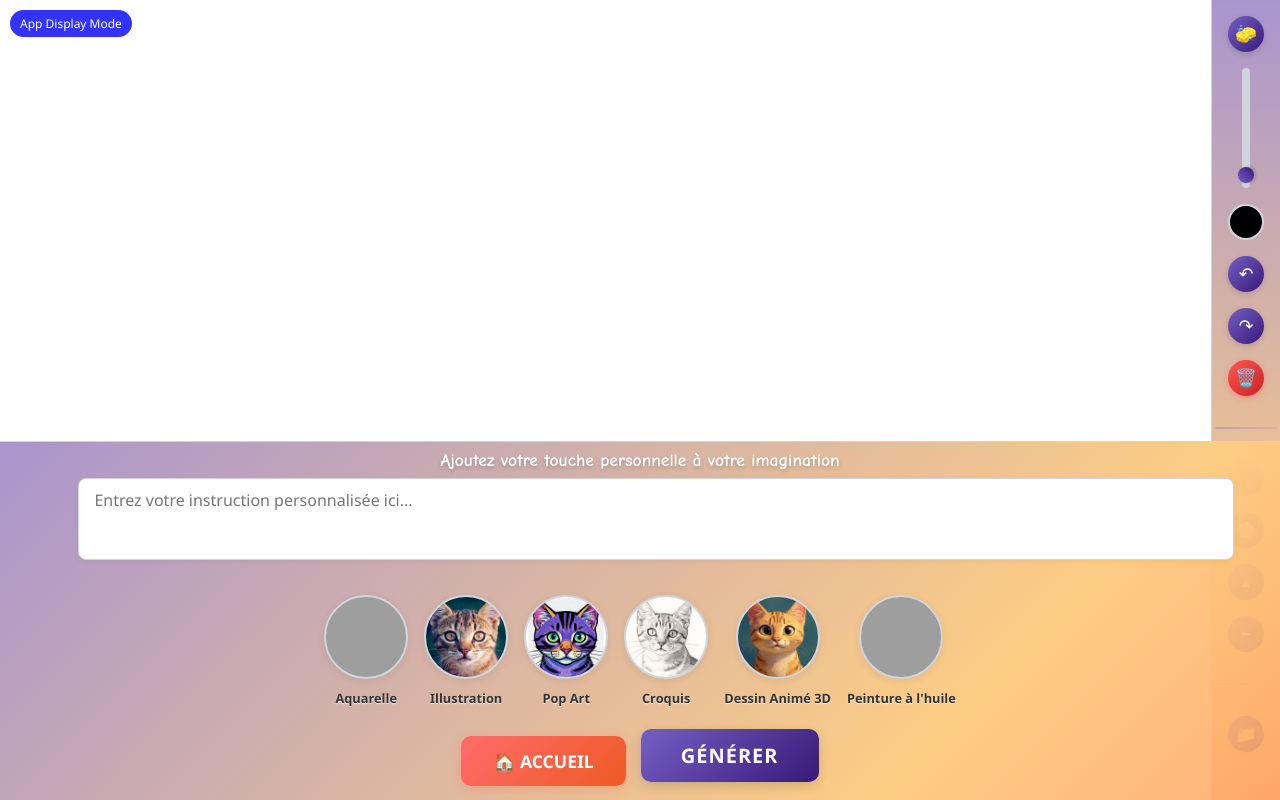
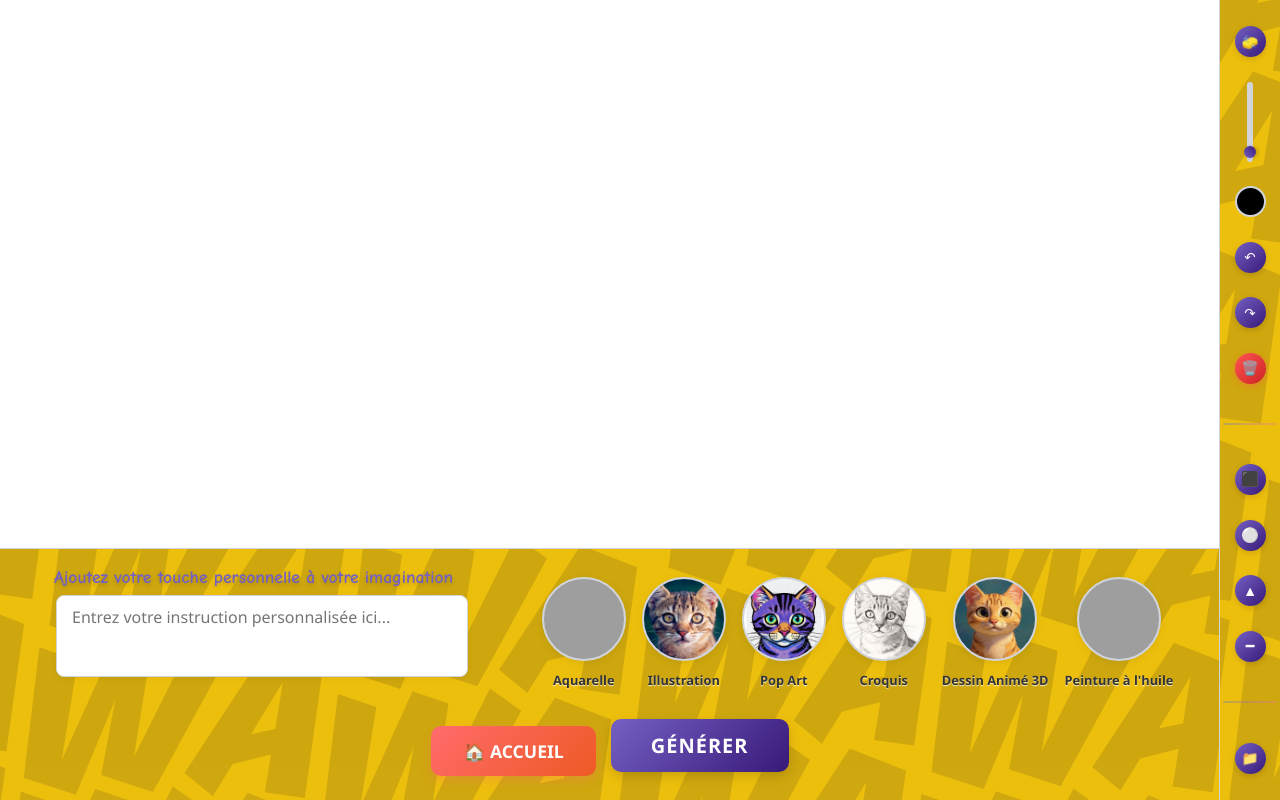
Before and after one commit to litakram/imagination_platform, a website: page public/app.html in a window 1280 px wide. Drawn offline with Linux system fonts and the light colour scheme; grey boxes are pictures that could not be loaded.

Commit message:
Add files via upload

```diff
--- a/public/app.html
+++ b/public/app.html
@@ -35,22 +35,6 @@
       // Setup app-specific WebSocket behavior
       setTimeout(() => {
         if (window.wsSync) {
-          // Add sync indicator for app
-          const syncIndicator = document.createElement('div');
-          syncIndicator.style.cssText = `
-            position: fixed;
-            top: 10px;
-            left: 10px;
-            background: rgba(0, 0, 255, 0.8);
-            color: white;
-            padding: 5px 10px;
-            border-radius: 15px;
-            font-size: 12px;
-            z-index: 1000;
-          `;
-          syncIndicator.textContent = window.wsSync.clientType === 'controller' ? 'App Controller Mode' : 'App Display Mode';
-          document.body.appendChild(syncIndicator);
-
           // If this is a controller, sync drawing actions
           if (window.wsSync.clientType === 'controller') {
             // Sync drawing events (this would be integrated with your existing script.js)
@@ -180,15 +164,27 @@
       </div>
     </div>
 
-    <!-- Bottom panel with style carousel and generate button -->
+    <!-- Bottom panel with organized controls -->
     <div id="bottomPanel">
       <div class="bottom-content">
-        <div class="prompt-container">
-          <label for="personalPrompt" class="prompt-label">Ajoutez votre touche personnelle à votre imagination</label>
-          <textarea id="personalPrompt" class="personal-prompt" placeholder="Entrez votre instruction personnalisée ici..."></textarea>
+        <!-- Main content area -->
+        <div class="main-content-row">
+          <!-- Personal prompt section -->
+          <div class="prompt-section">
+            <div class="prompt-container">
+              <label for="personalPrompt" class="prompt-label">Ajoutez votre touche personnelle à votre imagination</label>
+              <textarea id="personalPrompt" class="personal-prompt" placeholder="Entrez votre instruction personnalisée ici..."></textarea>
+            </div>
+          </div>
+
+          <!-- Style selection section -->
+          <div class="style-section">
+            <div id="styleCarousel"></div>
+          </div>
         </div>
-        <div id="styleCarousel"></div>
-        <div class="button-group">
+
+        <!-- Action buttons section -->
+        <div class="action-buttons">
           <button id="homeBtn" class="homeBtn" title="Retour à l'accueil" onclick="returnToHome()">🏠 Accueil</button>
           <button id="generateBtn" class="generateBtn">Générer</button>
         </div>
@@ -356,13 +352,7 @@
       transform: translateY(1px);
     }
 
-    /* Button group styling */
-    .button-group {
-      display: flex;
-      gap: 15px;
-      align-items: center;
-      justify-content: center;
-    }
+    /* Action buttons styling - moved to main style.css */
 
     /* Home button styling */
     .homeBtn {
--- a/public/style.css
+++ b/public/style.css
@@ -369,36 +369,44 @@ html, body {
   top: 0;
   right: 0;
   bottom: 0;
-  width: 68px;
-  background: linear-gradient( #a995ce 0%, #fdcd84 75%, #ffa565df 100%);
+  width: 60px;
+  background: #EDBF0D;
+  background-image: url('bacground.svg');
+  background-size: cover;
+  background-position: center;
+  background-repeat: no-repeat;
   border-left: 1px solid var(--panel-border);
   display: flex;
   flex-direction: column;
   align-items: center;
-  padding-top: 1rem;
-  z-index: 15;
+  padding: 0.5rem 0;
+  z-index: 25;
+  overflow: hidden;
 }
 .toolBar {
   display: flex;
   flex-direction: column;
   align-items: center;
-  gap: 1rem;
+  gap: 0.4rem;
   width: 100%;
+  height: 100%;
+  justify-content: space-evenly;
 }
 .toolButton {
-  width: 36px;
-  height: 36px;
+  width: 31px;
+  height: 31px;
   border-radius: 50%;
   background: linear-gradient(135deg, #7460C4 0%, #381978 100%);
   color: #fff;
   border: none;
-  font-size: 1.1rem;
+  font-size: 0.85rem;
   display: flex;
   align-items: center;
   justify-content: center;
   cursor: pointer;
   transition: all 0.3s ease;
   box-shadow: 0 2px 6px rgba(0, 0, 0, 0.15);
+  flex-shrink: 0;
 }
 .toolButton.active {
   background: linear-gradient(135deg, #381978 0%, #7460C4 100%); /* Reversed gradient for active state */
@@ -434,7 +442,8 @@ html, body {
   width: 80%;
   height: 1px;
   background: rgba(255, 255, 255, 0.5);
-  margin: 0.5rem 0;
+  margin: 0.2rem 0;
+  flex-shrink: 0;
 }
 
 /* Style spécifique pour le bouton d'effacement du canvas */
@@ -466,20 +475,21 @@ html, body {
 }
 /* Brush size slider container */
 #sizeSliderContainer {
-  width: 36px;
-  height: 120px;
+  width: 31px;
+  height: 80px;
   display: flex;
   align-items: center;
   justify-content: center;
+  flex-shrink: 0;
 }
 /* Rotate the range input to appear vertical */
 #sizeSlider {
   -webkit-appearance: none;
   appearance: none;
-  width: 120px;
-  height: 8px;
+  width: 80px;
+  height: 6px;
   background: #d1d5db;
-  border-radius: 4px;
+  border-radius: 3px;
   transform: rotate(-90deg);
   outline: none;
   cursor: pointer;
@@ -487,16 +497,16 @@ html, body {
 #sizeSlider::-webkit-slider-thumb {
   -webkit-appearance: none;
   appearance: none;
-  width: 16px;
-  height: 16px;
+  width: 12px;
+  height: 12px;
   border-radius: 50%;
   background: linear-gradient(135deg, #7460C4 0%, #381978 100%);
   cursor: pointer;
   box-shadow: 0 2px 4px rgba(0, 0, 0, 0.2);
 }
 #sizeSlider::-moz-range-thumb {
-  width: 16px;
-  height: 16px;
+  width: 12px;
+  height: 12px;
   border-radius: 50%;
   background: linear-gradient(135deg, #7460C4 0%, #381978 100%);
   cursor: pointer;
@@ -511,8 +521,8 @@ html, body {
   cursor: pointer;
 }
 .colorDisplay {
-  width: 36px;
-  height: 36px;
+  width: 31px;
+  height: 31px;
   border-radius: 50%;
   border: 2px solid var(--panel-border);
   box-sizing: border-box;
@@ -670,9 +680,13 @@ html, body {
 #bottomPanel {
   position: absolute;
   left: 0;
-  right: 0;
+  right: 60px;
   bottom: 0;
-  background: linear-gradient(135deg, #a995ce 0%, #fdcd84 75%, #ffa565df 100%);
+  background: #EDBF0D;
+  background-image: url('bacground.svg');
+  background-size: cover;
+  background-position: center;
+  background-repeat: no-repeat;
   border-top: 1px solid var(--panel-border);
   display: flex;
   align-items: center;
@@ -685,15 +699,52 @@ html, body {
 
 .bottom-content {
   display: flex;
+  align-items: center;
+  flex-direction: column;
+  width: 100%;
+  gap: 15px;
+  padding: 10px 0;
+}
+
+/* Main content row containing prompt and style sections */
+.main-content-row {
+  display: flex;
+  flex-direction: row;
+  align-items: flex-start;
+  width: 100%;
+  gap: 20px;
+  justify-content: space-between;
+}
+
+/* Prompt section styling */
+.prompt-section {
+  flex: 0 0 40%;
+  display: flex;
   flex-direction: column;
   align-items: center;
-  width: 100%;
-  gap: 12px;
+}
+
+/* Style section styling */
+.style-section {
+  flex: 1;
+  display: flex;
+  flex-direction: column;
+  align-items: center;
+  min-width: 0; /* Allows flex item to shrink below its content size */
+}
+
+/* Action buttons section */
+.action-buttons {
+  display: flex;
+  gap: 15px;
+  align-items: center;
+  justify-content: center;
+  margin-top: 5px;
 }
 
 /* Personal prompt container and styles */
 .prompt-container {
-  width: 90%;
+  width: 100%;
   margin-bottom: 8px;
 }
 
@@ -703,13 +754,13 @@ html, body {
   font-weight: 700;
   font-size: 1.1rem;
   text-align: center;
-  color: white;
+  color: #7460C4;
   text-shadow: 0 2px 4px rgba(0, 0, 0, 0.2);
   font-family: 'Comic Sans MS';
 }
 
 .personal-prompt {
-  width: 100%;
+  width: 80%;
   height: 60px;
   padding: 10px 15px;
   border-radius: 8px;
@@ -721,6 +772,7 @@ html, body {
   color: var(--text-dark);
   box-shadow: 0 2px 6px rgba(0, 0, 0, 0.05);
   transition: all 0.3s ease;
+  margin-left: 40px;
 }
 
 .personal-prompt:focus {
@@ -1010,3 +1062,51 @@ html, body {
   transform: translateY(-2px);
   box-shadow: 0 6px 16px rgba(0, 0, 0, 0.2);
 }
+
+/* Responsive design for organized bottom panel */
+@media (max-width: 900px) {
+  .main-content-row {
+    flex-direction: column;
+    gap: 15px;
+    align-items: center;
+  }
+
+  .prompt-section {
+    flex: none;
+    width: 90%;
+    order: 1;
+  }
+
+  .style-section {
+    flex: none;
+    width: 100%;
+    order: 2;
+  }
+
+  .action-buttons {
+    order: 3;
+    margin-top: 10px;
+  }
+}
+
+@media (max-width: 600px) {
+  .action-buttons {
+    flex-direction: column;
+    gap: 10px;
+  }
+
+  .homeBtn, .generateBtn {
+    width: 200px;
+    padding: 0.7rem 1.5rem;
+    font-size: 1rem;
+  }
+
+  .prompt-section {
+    width: 95%;
+  }
+
+  .personal-prompt {
+    height: 50px;
+    font-size: 0.9rem;
+  }
+}
```
Also changed, not shown: public/awaiting.html (+0 -25 lines), public/index.html (+2 -9 lines), public/index2.html (+2 -9 lines).
